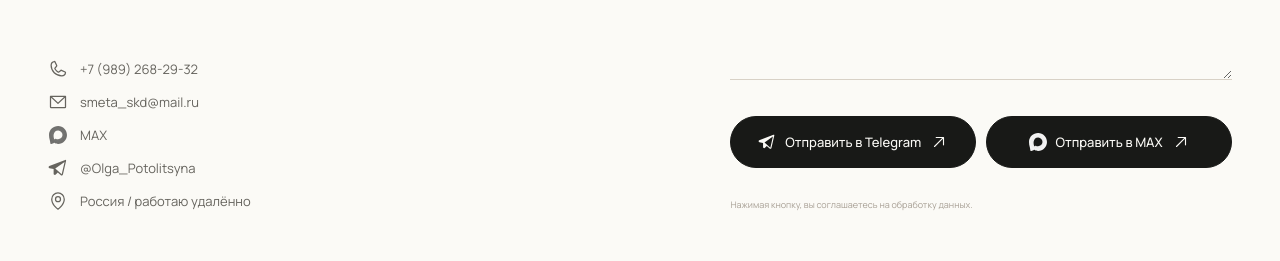
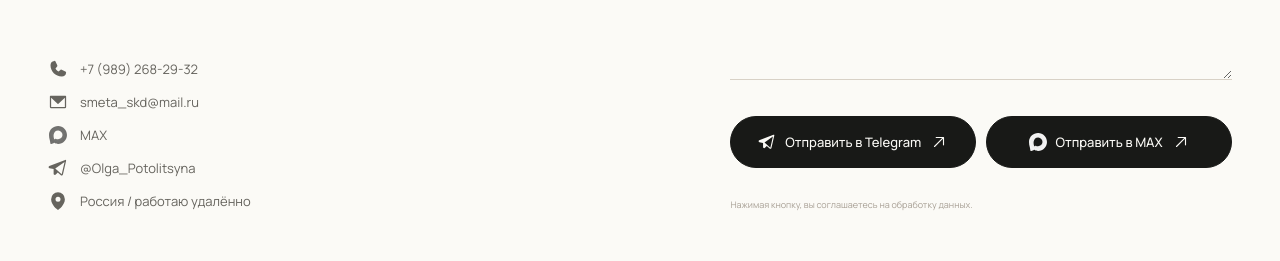
Before and after one commit to andrik268/smeta-olga, a React (Vite) app: page / in a window 1280 px wide. Shown: the part 8301-8562 px from the top of the page. Built offline with nearby package versions, Linux system fonts and the light colour scheme.

Commit message:
Fill contact icons

```diff
--- a/src/App.jsx
+++ b/src/App.jsx
@@ -372,11 +372,11 @@ function App() {
               <h2 id="contact-title">Расскажите, какую смету нужно посчитать или проверить</h2>
               <p>Отвечу, какие документы понадобятся, сколько займёт работа и каким будет результат.</p>
               <div className="contact-links">
-                <a href={`tel:+${phoneDigits}`}><Phone size={20} weight="regular" />{phoneDisplay}</a>
-                <a href={`mailto:${email}`}><EnvelopeSimple size={20} weight="regular" />{email}</a>
+                <a href={`tel:+${phoneDigits}`}><Phone size={20} weight="fill" />{phoneDisplay}</a>
+                <a href={`mailto:${email}`}><EnvelopeSimple size={20} weight="fill" />{email}</a>
                 <a href={maxUrl} target="_blank" rel="noreferrer"><span className="social-icon max-social-icon" aria-hidden="true" />MAX</a>
                 <a href={`https://t.me/${telegramHandle}`} target="_blank" rel="noreferrer"><TelegramLogo className="social-icon" size={20} weight="fill" aria-hidden="true" />@{telegramHandle}</a>
-                <span><MapPin size={20} weight="regular" />Россия / работаю удалённо</span>
+                <span><MapPin size={20} weight="fill" />Россия / работаю удалённо</span>
               </div>
             </div>
             <form className="contact-form" onSubmit={handleSubmit} data-reveal>
```
